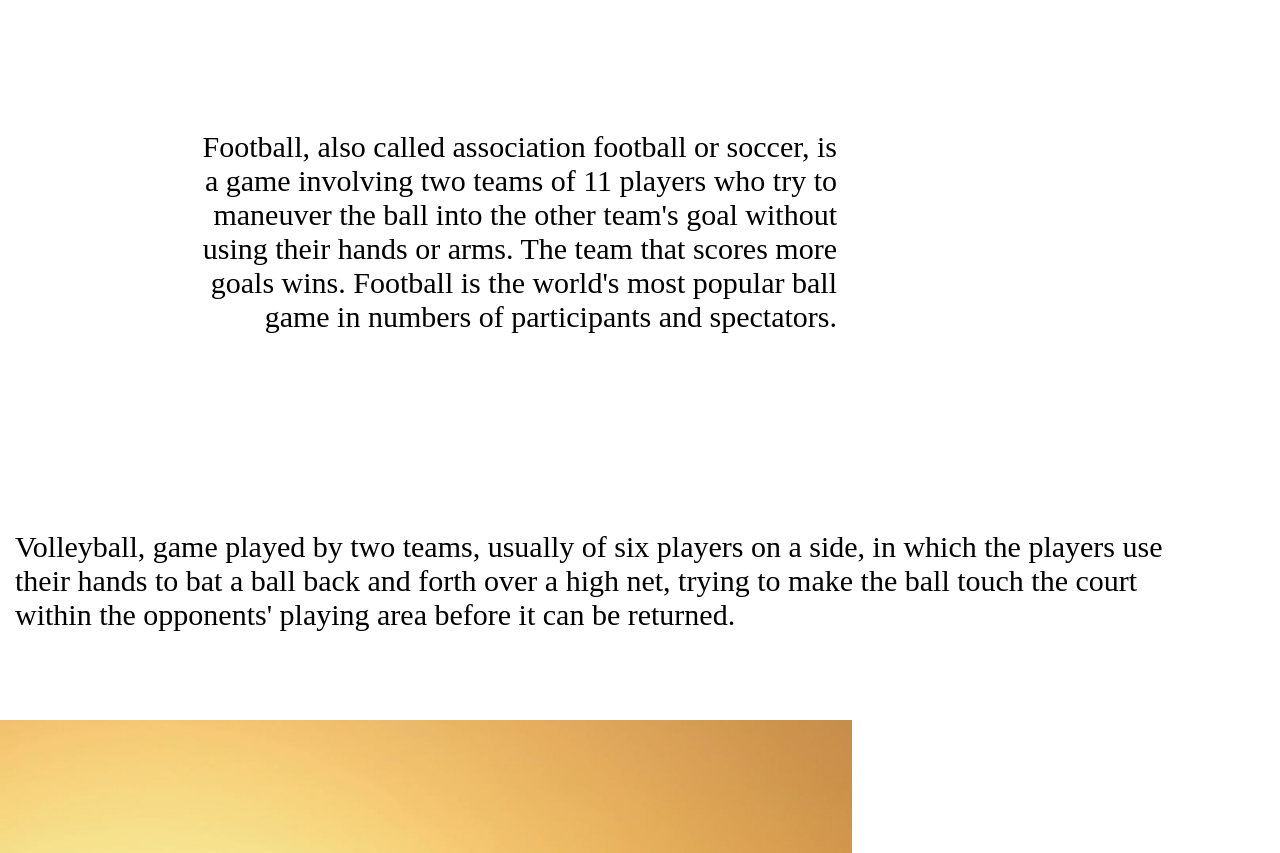
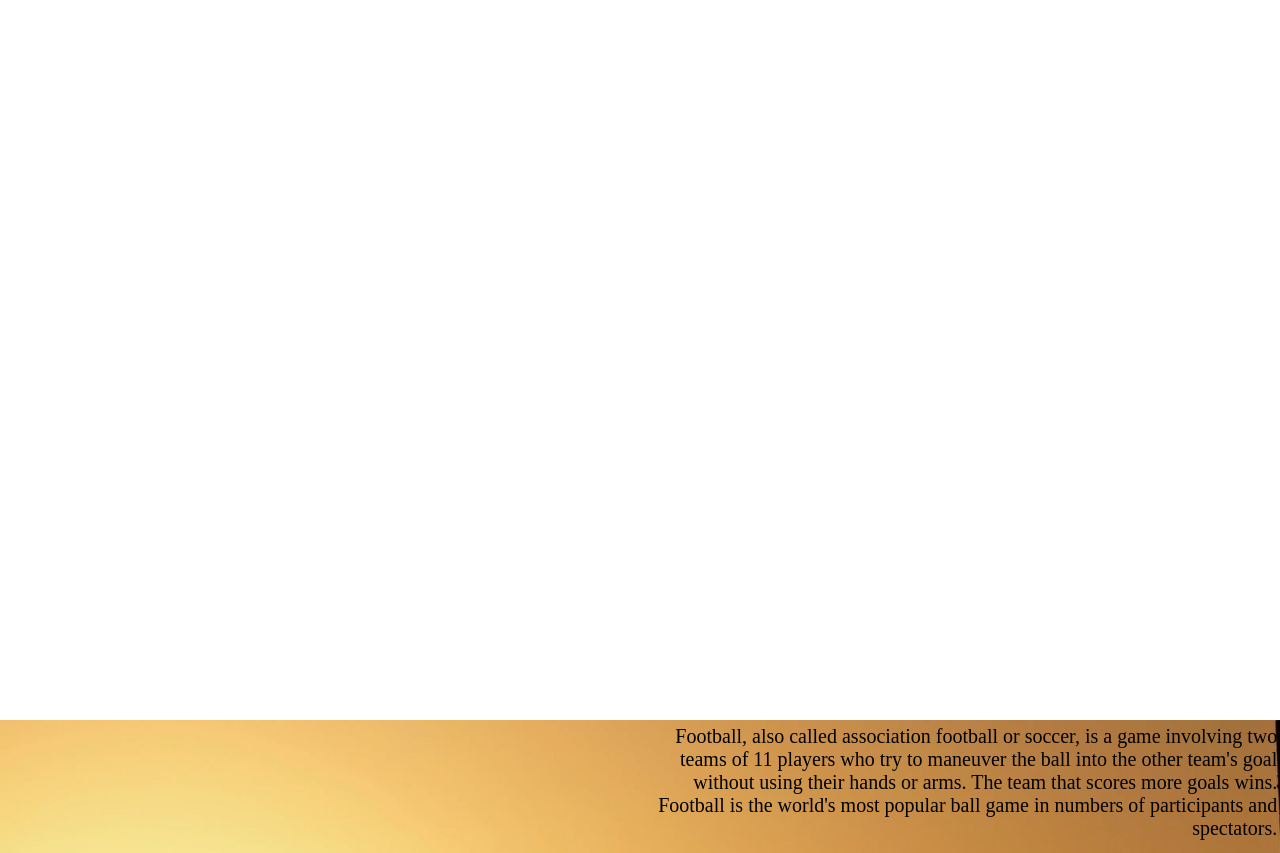
Before and after one commit to anilesh-k/sports, a plain HTML site: page index.html in a window 1280 px wide. Shown: the part 1680-2533 px from the top of the page. Drawn offline with Linux system fonts and the light colour scheme.

Commit message:
Update sports.css

```diff
--- a/sports.css
+++ b/sports.css
@@ -1,8 +1,7 @@
 body{
     margin: 0;
     padding: 0;
-    box-sizing: border-box;
-    position: absolute;
+    overflow: hidden;
 }
 .button{
     width: 100%;
@@ -54,10 +53,11 @@
     text-align: center;
     color: white;
     width: 50%;
-    position: absolute;
-    padding: 25% 10% 0% 45%;
+    position: relative;
+    padding: 23% 0% 0% 45%;
     height: 100px;
-    text-align: right
+    text-align: right;
+
 }
 .ftbl{
     font-size: 30px;
@@ -69,17 +69,20 @@
     background-size: cover;
 }
 .ftbl p{
-    align-content: center;
-    text-align: center;
+    align-content: flex-end;
+    text-align: right;
     color: white;
-    width: 50%;
+    width: 100%;
     position: absolute;
-    top: 1780px;
-    right: 15px;
     width: 650px;
-    height: 100px;
+    height: 200px;
+    font-size: 20px;
     text-align: right;
     color:black;
+    margin-left: 49%;
+    margin-top: 25%;
+
+
 }
 .vlybl{
     font-size: 30px;
@@ -95,13 +98,12 @@
     text-align: center;
     color: white;
     width: 50%;
-    position: absolute;
-    top: 2180px;
-    left: 15px;
-    width: 1150px;
-    height: 100px;
+    position: relative;
+    width: 80%;
+    height: 80px;
     text-align: left;
     color:black;
+
 }
 .Cricket{
     font-size: 30px;
@@ -118,10 +120,11 @@
     color: white;
     width: 50%;
     position: absolute;
-    top: 3200px;
-    right: 15px;
     width: 650px;
     height: 100px;
     text-align: right;
     color: blue;
+    margin-left: 50%;
+    margin-top: 25%;
+    margin-right:auto%;
 }
```
